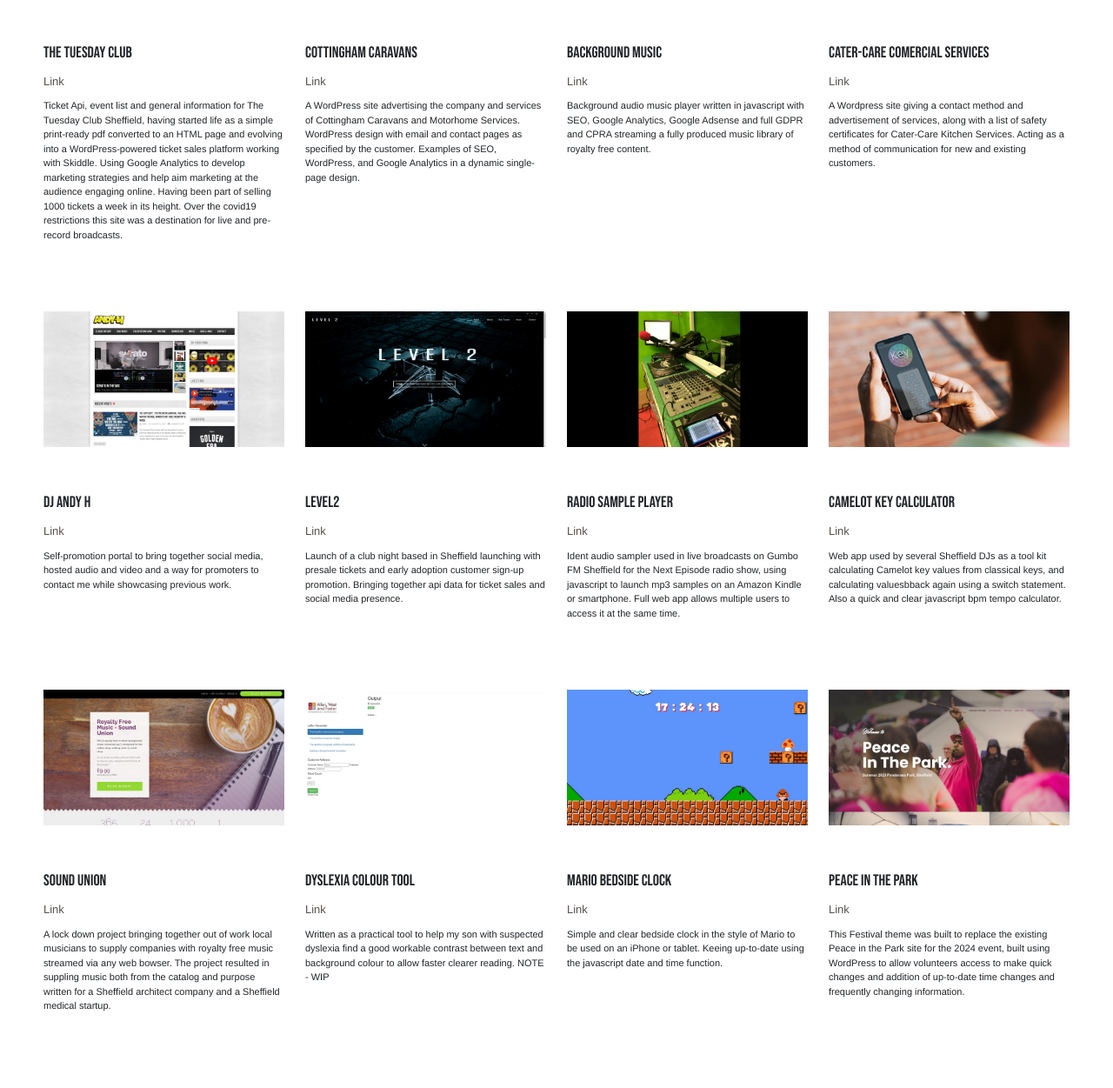
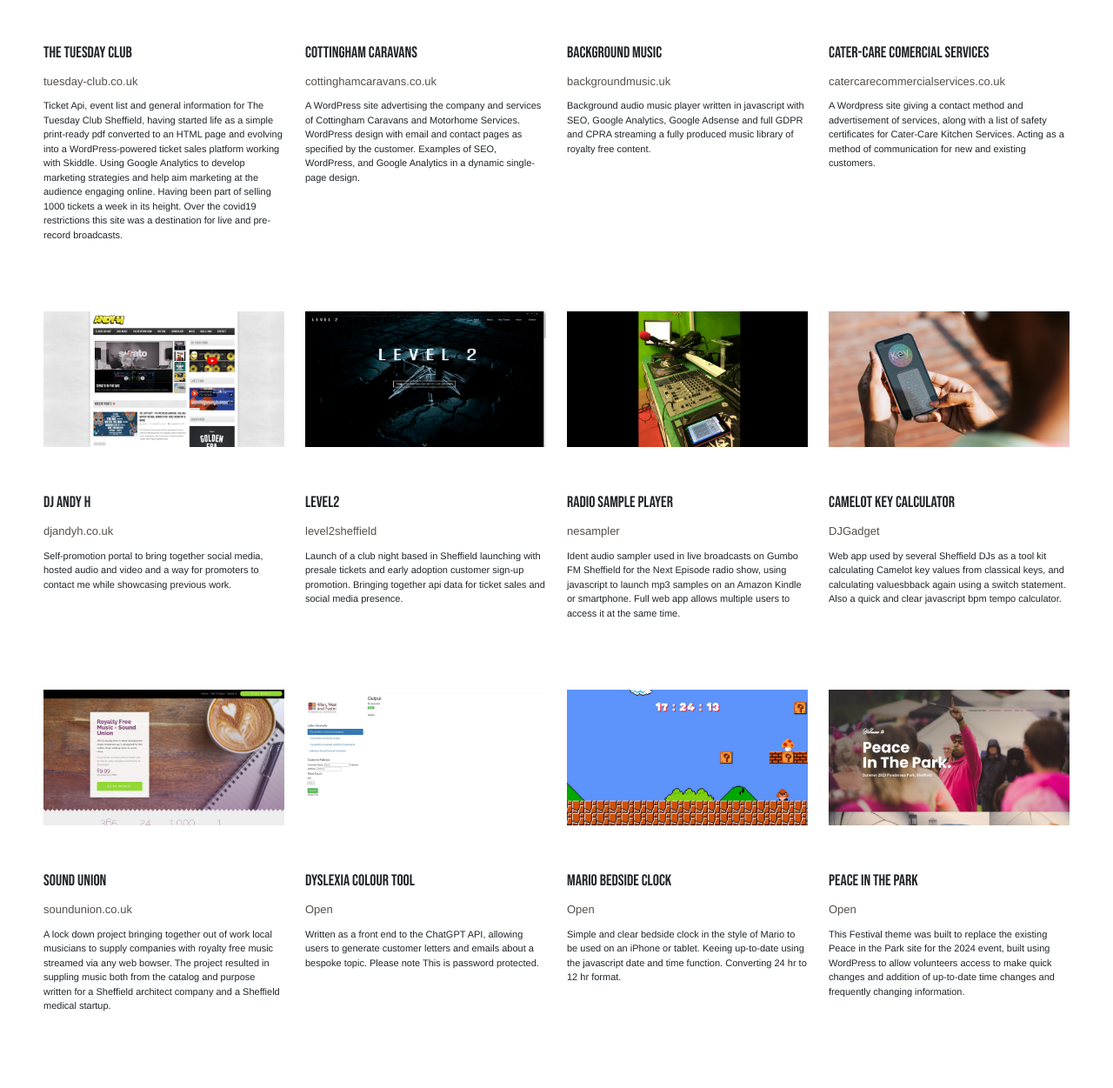
Before and after one commit to andyhinchliffe/portfolio, a plain HTML site: page index.html in a window 1280 px wide. Shown: the part 1029-2280 px from the top of the page at 87% size. Drawn offline with nearby package versions, Linux system fonts and the light colour scheme.

Commit message:
Add files via upload

```diff
--- a/index.html
+++ b/index.html
@@ -38,28 +38,28 @@
             <div class="col-sm-3" id="sitewrapper">
                 <img src="images/site1.jpg" id="siteimage" class="mx-auto" alt="Responsive image">
                 <div class="mx-auto" id="sitetitle" >The Tuesday Club</div>
-                <a class="mx-auto" id="sitelink" href="https://tuesday-club.co.uk/">Link</a>
+                <a class="mx-auto" id="sitelink" href="https://tuesday-club.co.uk/">tuesday-club.co.uk</a>
                 <div class="mx-auto" id="siteinfo" >Ticket Api, event list and general information for The Tuesday Club Sheffield, having started life as a simple print-ready pdf converted to an HTML page and evolving into a WordPress-powered ticket sales platform working with Skiddle. Using Google Analytics to develop marketing strategies and help aim marketing at the audience engaging online. Having been part of selling 1000 tickets a week in its height. Over the covid19 restrictions this site was a destination for live and pre-record broadcasts.</div>
 
                </div>
                <div class="col-sm-3" id="sitewrapper">
                 <img src="images/site2.jpg" id="siteimage" class="mx-auto" alt="Responsive image">
                 <div class="mx-auto" id="sitetitle" >Cottingham Caravans</div>
-                <a class="mx-auto" id="sitelink" href="https://cottinghamcaravans.co.uk/">Link</a>
+                <a class="mx-auto" id="sitelink" href="https://cottinghamcaravans.co.uk/">cottinghamcaravans.co.uk</a>
                 <div class="mx-auto" id="siteinfo" >A WordPress site advertising the company and services of Cottingham Caravans and Motorhome Services.  WordPress design with email and contact pages as specified by the customer. Examples of SEO, WordPress, and Google Analytics in a dynamic single-page design.</div>
 
             </div>
                <div class="col-sm-3" id="sitewrapper">
                 <img src="images/site6.jpg" id="siteimage" class="mx-auto" alt="Responsive image">
                 <div class="mx-auto" id="sitetitle" >Background Music</div>
-                <a class="mx-auto" id="sitelink" href="https://backgroundmusic.uk/">Link</a>
+                <a class="mx-auto" id="sitelink" href="https://backgroundmusic.uk/">backgroundmusic.uk</a>
                 <div class="mx-auto" id="siteinfo" >Background audio music player written in javascript with SEO, Google Analytics, Google Adsense and full GDPR and CPRA streaming a fully produced music library of royalty free content.</div>
 
             </div>
                <div class="col-sm-3" id="sitewrapper">
                 <img src="images/site3.jpg" id="siteimage" class="mx-auto" alt="Responsive image">
                 <div class="mx-auto" id="sitetitle" >Cater-care Comercial Services</div>
-                <a class="mx-auto" id="sitelink" href="https://catercarecommercialservices.co.uk/">Link</a>
+                <a class="mx-auto" id="sitelink" href="https://catercarecommercialservices.co.uk/">catercarecommercialservices.co.uk</a>
                 <div class="mx-auto" id="siteinfo" >A Wordpress site giving a contact method and advertisement of services, along with a list of safety certificates for Cater-Care Kitchen Services. Acting as a method of communication for new and existing customers.</div>
 
             </div>
@@ -68,28 +68,28 @@
                 <div class="col-sm-3" id="sitewrapper">
                     <img src="images/site5.jpg" id="siteimage" class="mx-auto" alt="Responsive image">
                     <div class="mx-auto" id="sitetitle" >DJ Andy H</div>
-                    <a class="mx-auto" id="sitelink" href="https://djandyh.co.uk/">Link</a>
+                    <a class="mx-auto" id="sitelink" href="https://djandyh.co.uk/">djandyh.co.uk</a>
                     <div class="mx-auto" id="siteinfo" >Self-promotion portal to bring together social media, hosted audio and video and a way for promoters to contact me while showcasing previous work.</div>
 
                    </div>
                    <div class="col-sm-3" id="sitewrapper">
                     <img src="images/site4.jpg" id="siteimage" class="mx-auto" alt="Responsive image">
                     <div class="mx-auto" id="sitetitle" >Level2</div>
-                    <a class="mx-auto" id="sitelink" href="https://dailyoperation.co.uk/level2sheffield/">Link</a>
+                    <a class="mx-auto" id="sitelink" href="https://dailyoperation.co.uk/level2sheffield/">level2sheffield</a>
                     <div class="mx-auto" id="siteinfo" >Launch of a club night based in Sheffield launching with presale tickets and early adoption customer sign-up promotion. Bringing together api data for ticket sales and social media presence. </div>
 
                 </div>
                    <div class="col-sm-3" id="sitewrapper">
                     <img src="images/site7.jpg" id="siteimage" class="mx-auto" alt="Responsive image">
                     <div class="mx-auto" id="sitetitle" >Radio Sample Player</div>
-                    <a class="mx-auto" id="sitelink" href="https://dailyoperation.co.uk/nesampler/">Link</a>
+                    <a class="mx-auto" id="sitelink" href="https://dailyoperation.co.uk/nesampler/">nesampler</a>
                     <div class="mx-auto" id="siteinfo" >Ident audio sampler used in live broadcasts on Gumbo FM Sheffield for the Next Episode radio show, using javascript to launch mp3 samples on an Amazon Kindle or smartphone. Full web app allows multiple users to access it at the same time.</div>
 
                 </div>
                    <div class="col-sm-3" id="sitewrapper">
                     <img src="images/site8.jpg" id="siteimage" class="mx-auto" alt="Responsive image">
                     <div class="mx-auto" id="sitetitle" >Camelot Key Calculator</div>
-                    <a class="mx-auto" id="sitelink" href="https://andyhinchliffe.github.io/DJGadget/">Link</a>
+                    <a class="mx-auto" id="sitelink" href="https://andyhinchliffe.github.io/DJGadget/">DJGadget</a>
                     <div class="mx-auto" id="siteinfo" >Web app used by several Sheffield DJs as a tool kit calculating Camelot key values from classical keys, and calculating valuesbback again using a switch statement. Also a quick and clear javascript bpm tempo calculator.</div>
 
                 </div>
@@ -98,28 +98,28 @@
                     <div class="col-sm-3" id="sitewrapper">
                         <img src="images/site9.jpg" id="siteimage" class="mx-auto" alt="Responsive image">
                         <div class="mx-auto" id="sitetitle" >Sound Union</div>
-                        <a class="mx-auto" id="sitelink" href="https://soundunion.co.uk/">Link</a>
+                        <a class="mx-auto" id="sitelink" href="https://soundunion.co.uk/">soundunion.co.uk</a>
                         <div class="mx-auto" id="siteinfo" >A lock down project bringing together out of work local musicians to supply companies with royalty free music streamed via any web bowser. The project resulted in suppling music both from the catalog and purpose written for a Sheffield architect company and a Sheffield medical startup.</div>
 
                        </div>
                        <div class="col-sm-3" id="sitewrapper">
                         <img src="images/site10.jpg" id="siteimage" class="mx-auto" alt="Responsive image">
                         <div class="mx-auto" id="sitetitle" >Dyslexia Colour Tool</div>
-                        <a class="mx-auto" id="sitelink" href="https://dailyoperation.co.uk/text-colour/">Link</a>
-                        <div class="mx-auto" id="siteinfo" >Written as a practical tool to help my son with suspected dyslexia find a good workable contrast between text and background colour to allow faster clearer reading. NOTE - WIP</div>
+                        <a class="mx-auto" id="sitelink" href="https://dailyoperation.co.uk/awffs">Open</a>
+                        <div class="mx-auto" id="siteinfo" >Written as a front end to the ChatGPT API, allowing users to generate customer letters and emails about a bespoke topic. Please note This is password protected.</div>
 
                     </div>
                        <div class="col-sm-3" id="sitewrapper">
                         <img src="images/site11.jpg" id="siteimage" class="mx-auto" alt="Responsive image">
                         <div class="mx-auto" id="sitetitle" >Mario Bedside Clock</div>
-                        <a class="mx-auto" id="sitelink" href="https://dailyoperation.co.uk/mario_clock/">Link</a>
-                        <div class="mx-auto" id="siteinfo" >Simple and clear bedside clock in the style of Mario to be used on an iPhone or tablet. Keeing up-to-date using the javascript date and time function.</div>
+                        <a class="mx-auto" id="sitelink" href="https://dailyoperation.co.uk/mario_clock/">Open</a>
+                        <div class="mx-auto" id="siteinfo" >Simple and clear bedside clock in the style of Mario to be used on an iPhone or tablet. Keeing up-to-date using the javascript date and time function. Converting 24 hr to 12 hr format.</div>
 
                     </div>
                        <div class="col-sm-3" id="sitewrapper">
                         <img src="images/site12.jpg" id="siteimage" class="mx-auto" alt="Responsive image">
                         <div class="mx-auto" id="sitetitle" >Peace In The Park</div>
-                        <a class="mx-auto" id="sitelink" href="https://dailyoperation.co.uk/pitp/">Link</a>
+                        <a class="mx-auto" id="sitelink" href="https://dailyoperation.co.uk/pitp/">Open</a>
                         <div class="mx-auto" id="siteinfo" >This Festival theme was built to replace the existing Peace in the Park site for the 2024 event, built using WordPress to allow volunteers access to make quick changes and addition of up-to-date time changes and frequently changing information.</div>
 
                     </div>
```
